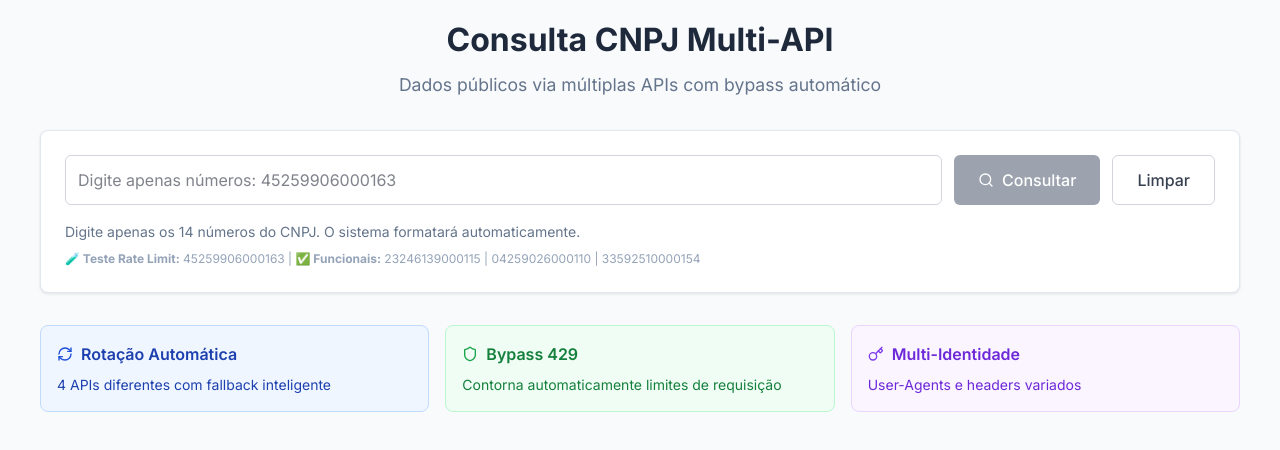
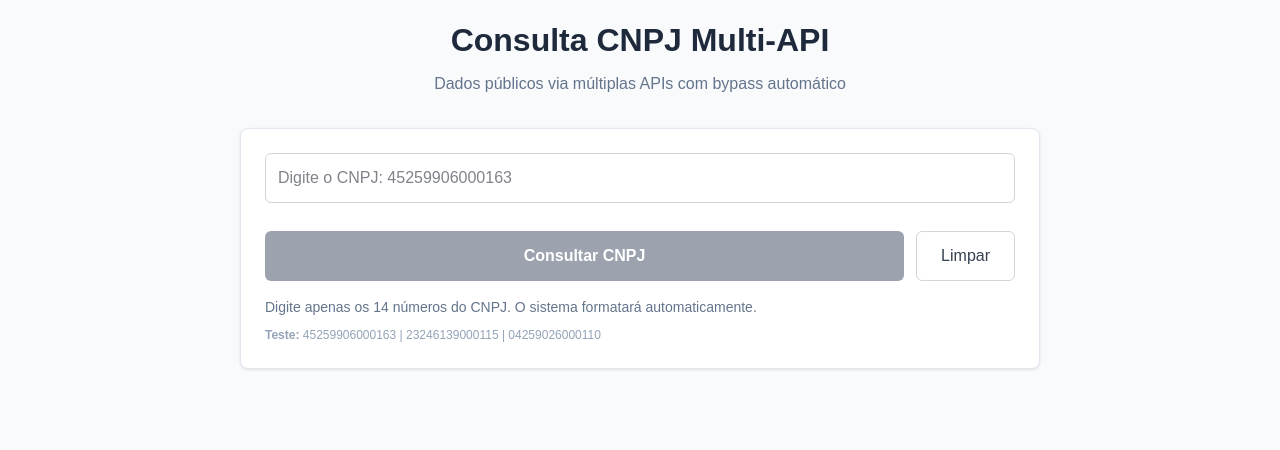
Before and after one commit to Liboreiroduh/cnpj, a Next.js app: page / in a window 1280 px wide. Shown: the top 450 px of the page. Built offline with nearby package versions, Linux system fonts and the light colour scheme.

Commit message:
fix: ultra-simplified frontend with pure HTML and basic styling

```diff
--- a/src/app/page.tsx
+++ b/src/app/page.tsx
@@ -1,7 +1,6 @@
 'use client';
 
 import { useState } from 'react';
-import { Search, Building2, CheckCircle, RefreshCw, Shield, Key, Globe, AlertCircle } from 'lucide-react';
 
 interface CNPJData {
   cnpj?: string;
@@ -9,31 +8,10 @@ interface CNPJData {
   nome_fantasia?: string;
   capital_social?: number;
   data_inicio_atividade?: string;
-  matriz_filial?: string;
-  natureza_juridica?: {
-    descricao?: string;
-  };
-  porte?: string;
-  logradouro?: string;
-  numero?: string;
-  complemento?: string;
-  bairro?: string;
-  municipio?: string;
-  uf?: string;
-  cep?: string;
-  telefones?: Array<{
-    ddd?: string;
-    numero?: string;
-  }>;
-  email?: string;
   situacao_cadastral?: {
     situacao?: string;
     data_situacao?: string;
     motivo?: string;
-  };
-  cnae_principal?: {
-    codigo?: string;
-    descricao?: string;
   };
   _api_info?: {
     fonte?: string;
@@ -75,19 +53,6 @@ export default function ConsultaCNPJ() {
     setCnpjInput(value);
   };
 
-  const handleInputBlur = (e: React.ChangeEvent<HTMLInputElement>) => {
-    const value = e.target.value;
-    const cleaned = value.replace(/\D/g, '');
-
-    if (cleaned.length === 14) {
-      setCnpjInput(formatCNPJ(cleaned));
-    } else if (cleaned.length > 0) {
-      setCnpjInput(cleaned);
-    } else {
-      setCnpjInput('');
-    }
-  };
-
   const clearInput = () => {
     setCnpjInput('');
     setError(null);
@@ -107,8 +72,12 @@ export default function ConsultaCNPJ() {
     setData(null);
 
     try {
+      console.log('Fazendo consulta para CNPJ:', cleanedCnpj);
       const response = await fetch(`/api/cnpj-multi?cnpj=${cleanedCnpj}`);
+      console.log('Status da resposta:', response.status);
+
       const result = await response.json();
+      console.log('Resposta da API:', result);
 
       if (!response.ok) {
         setError(result.error || 'Erro ao consultar CNPJ');
@@ -117,6 +86,7 @@ export default function ConsultaCNPJ() {
 
       setData(result);
     } catch (err) {
+      console.error('Erro na consulta:', err);
       setError('Erro de conexão. Tente novamente.');
     } finally {
       setLoading(false);
@@ -152,9 +122,9 @@ export default function ConsultaCNPJ() {
       minHeight: '100vh',
       backgroundColor: '#f8fafc',
       padding: '1rem',
-      fontFamily: 'Inter, system-ui, sans-serif'
+      fontFamily: 'Arial, sans-serif'
     }}>
-      <div style={{ maxWidth: '1200px', margin: '0 auto' }}>
+      <div style={{ maxWidth: '800px', margin: '0 auto' }}>
         {/* Cabeçalho */}
         <div style={{ textAlign: 'center', marginBottom: '2rem' }}>
           <h1 style={{
@@ -165,7 +135,7 @@ export default function ConsultaCNPJ() {
           }}>
             Consulta CNPJ Multi-API
           </h1>
-          <p style={{ color: '#64748b', fontSize: '1.1rem' }}>
+          <p style={{ color: '#64748b', fontSize: '1rem' }}>
             Dados públicos via múltiplas APIs com bypass automático
           </p>
         </div>
@@ -179,64 +149,48 @@ export default function ConsultaCNPJ() {
           border: '1px solid #e2e8f0',
           boxShadow: '0 1px 3px 0 rgba(0, 0, 0, 0.1)'
         }}>
-          <div style={{ display: 'flex', gap: '0.75rem', marginBottom: '1rem', flexWrap: 'wrap' }}>
+          <div style={{ marginBottom: '1rem' }}>
             <input
               type="text"
-              placeholder="Digite apenas números: 45259906000163"
+              placeholder="Digite o CNPJ: 45259906000163"
               value={cnpjInput}
               onChange={handleInputChange}
-              onBlur={handleInputBlur}
               onKeyPress={handleKeyPress}
               style={{
-                flex: 1,
-                minWidth: '200px',
+                width: '100%',
                 padding: '0.75rem',
                 border: '1px solid #d1d5db',
                 borderRadius: '6px',
-                fontSize: '1rem'
+                fontSize: '1rem',
+                marginBottom: '0.75rem'
               }}
               maxLength={18}
             />
+          </div>
+
+          <div style={{ display: 'flex', gap: '0.75rem', marginBottom: '1rem' }}>
             <button
               onClick={handleSearch}
               disabled={loading || cnpjInput.replace(/\D/g, '').length !== 14}
               style={{
-                minWidth: '120px',
-                padding: '0.75rem 1.5rem',
+                flex: 1,
+                padding: '0.75rem',
                 backgroundColor: (loading || cnpjInput.replace(/\D/g, '').length !== 14) ? '#9ca3af' : '#3b82f6',
                 color: 'white',
                 border: 'none',
                 borderRadius: '6px',
                 fontSize: '1rem',
-                fontWeight: '500',
-                cursor: (loading || cnpjInput.replace(/\D/g, '').length !== 14) ? 'not-allowed' : 'pointer',
-                display: 'flex',
-                alignItems: 'center',
-                justifyContent: 'center',
-                gap: '0.5rem'
+                fontWeight: 'bold',
+                cursor: (loading || cnpjInput.replace(/\D/g, '').length !== 14) ? 'not-allowed' : 'pointer'
               }}
             >
-              {loading ? (
-                <div style={{
-                  width: '16px',
-                  height: '16px',
-                  border: '2px solid white',
-                  borderTop: '2px solid transparent',
-                  borderRadius: '50%',
-                  animation: 'spin 1s linear infinite'
-                }}></div>
-              ) : (
-                <>
-                  <Search style={{ width: '16px', height: '16px' }} />
-                  Consultar
-                </>
-              )}
+              {loading ? 'Consultando...' : 'Consultar CNPJ'}
             </button>
+
             <button
               onClick={clearInput}
               disabled={loading}
               style={{
-                minWidth: '80px',
                 padding: '0.75rem 1.5rem',
                 backgroundColor: loading ? '#f3f4f6' : 'white',
                 color: loading ? '#9ca3af' : '#374151',
@@ -250,64 +204,12 @@ export default function ConsultaCNPJ() {
               Limpar
             </button>
           </div>
-          <div style={{ fontSize: '0.875rem', color: '#64748b', marginBottom: '0.5rem' }}>
+
+          <div style={{ fontSize: '0.875rem', color: '#64748b' }}>
             Digite apenas os 14 números do CNPJ. O sistema formatará automaticamente.
           </div>
-          <div style={{ fontSize: '0.75rem', color: '#94a3b8' }}>
-            <strong>🧪 Teste Rate Limit:</strong> 45259906000163 | <strong>✅ Funcionais:</strong> 23246139000115 | 04259026000110 | 33592510000154
-          </div>
-        </div>
-
-        {/* Cards de Informação */}
-        <div style={{
-          display: 'grid',
-          gridTemplateColumns: 'repeat(auto-fit, minmax(300px, 1fr))',
-          gap: '1rem',
-          marginBottom: '2rem'
-        }}>
-          <div style={{
-            backgroundColor: '#eff6ff',
-            border: '1px solid #bfdbfe',
-            borderRadius: '8px',
-            padding: '1rem'
-          }}>
-            <div style={{ display: 'flex', alignItems: 'center', gap: '0.5rem', marginBottom: '0.5rem' }}>
-              <RefreshCw style={{ width: '16px', height: '16px', color: '#1d4ed8' }} />
-              <h3 style={{ fontWeight: '600', color: '#1e40af', margin: 0 }}>Rotação Automática</h3>
-            </div>
-            <p style={{ fontSize: '0.875rem', color: '#1e40af', margin: 0 }}>
-              4 APIs diferentes com fallback inteligente
-            </p>
-          </div>
-
-          <div style={{
-            backgroundColor: '#f0fdf4',
-            border: '1px solid #bbf7d0',
-            borderRadius: '8px',
-            padding: '1rem'
-          }}>
-            <div style={{ display: 'flex', alignItems: 'center', gap: '0.5rem', marginBottom: '0.5rem' }}>
-              <Shield style={{ width: '16px', height: '16px', color: '#16a34a' }} />
-              <h3 style={{ fontWeight: '600', color: '#15803d', margin: 0 }}>Bypass 429</h3>
-            </div>
-            <p style={{ fontSize: '0.875rem', color: '#15803d', margin: 0 }}>
-              Contorna automaticamente limites de requisição
-            </p>
-          </div>
-
-          <div style={{
-            backgroundColor: '#faf5ff',
-            border: '1px solid #e9d5ff',
-            borderRadius: '8px',
-            padding: '1rem'
-          }}>
-            <div style={{ display: 'flex', alignItems: 'center', gap: '0.5rem', marginBottom: '0.5rem' }}>
-              <Key style={{ width: '16px', height: '16px', color: '#7c3aed' }} />
-              <h3 style={{ fontWeight: '600', color: '#6d28d9', margin: 0 }}>Multi-Identidade</h3>
-            </div>
-            <p style={{ fontSize: '0.875rem', color: '#6d28d9', margin: 0 }}>
-              User-Agents e headers variados
-            </p>
+          <div style={{ fontSize: '0.75rem', color: '#94a3b8', marginTop: '0.5rem' }}>
+            <strong>Teste:</strong> 45259906000163 | 23246139000115 | 04259026000110
           </div>
         </div>
 
@@ -319,188 +221,100 @@ export default function ConsultaCNPJ() {
             border: '1px solid #fecaca',
             borderRadius: '8px',
             padding: '1rem',
-            display: 'flex',
-            alignItems: 'flex-start',
-            gap: '0.75rem'
+            color: '#991b1b'
           }}>
-            <AlertCircle style={{ width: '16px', height: '16px', color: '#dc2626', flexShrink: 0, marginTop: '0.125rem' }} />
-            <div>
-              <div style={{ color: '#991b1b', fontWeight: '500' }}>
-                {error}
-              </div>
-              {error.includes('Limite de consultas') && (
-                <div style={{ marginTop: '0.5rem', fontSize: '0.875rem', color: '#991b1b' }}>
-                  💡 <strong>Dica:</strong> O sistema tentará múltiplas APIs automaticamente.
-                  Se todas falharem, aguarde alguns minutos.
-                </div>
-              )}
-            </div>
-          </div>
-        )}
-
-        {/* Info da API usada */}
-        {data && data._api_info && (
-          <div style={{
-            marginBottom: '2rem',
-            backgroundColor: '#f0f9ff',
-            border: '1px solid #bae6fd',
-            borderRadius: '8px',
-            padding: '1rem',
-            display: 'flex',
-            alignItems: 'center',
-            gap: '0.75rem'
-          }}>
-            <Globe style={{ width: '16px', height: '16px', color: '#0284c7', flexShrink: 0 }} />
-            <div style={{ flex: 1, display: 'flex', alignItems: 'center', justifyContent: 'space-between' }}>
-              <div>
-                <div style={{ color: '#0c4a6e', fontWeight: '500' }}>
-                  <strong>Fonte:</strong> {data._api_info.fonte}
-                </div>
-                <div style={{ fontSize: '0.75rem', color: '#64748b', marginTop: '0.25rem' }}>
-                  Consultado em: {new Date(data._api_info.timestamp).toLocaleString('pt-BR')}
-                </div>
-              </div>
-              <div style={{
-                fontSize: '0.75rem',
-                backgroundColor: '#e0f2fe',
-                color: '#0c4a6e',
-                padding: '0.25rem 0.75rem',
-                borderRadius: '9999px',
-                fontWeight: '500'
-              }}>
-                🚀 Multi-API Ativa
-              </div>
-            </div>
+            <strong>Erro:</strong> {error}
           </div>
         )}
 
         {/* Resultados */}
         {data && (
-          <div style={{ space: '1.5rem' }}>
-            {/* DADOS GERAIS */}
-            {(data.razao_social || data.nome_fantasia || data.cnpj) && (
           <div style={{
-                marginBottom: '1.5rem',
-                border: '1px solid #e2e8f0',
+            backgroundColor: 'white',
             borderRadius: '8px',
-                backgroundColor: 'white',
-                overflow: 'hidden'
+            padding: '1.5rem',
+            marginBottom: '2rem',
+            border: '1px solid #e2e8f0'
           }}>
-                <div style={{
-                  backgroundColor: '#f8fafc',
-                  padding: '1rem 1.5rem',
-                  borderBottom: '1px solid #e2e8f0',
-                  display: 'flex',
-                  alignItems: 'center',
-                  gap: '0.5rem'
+            <h2 style={{
+              fontSize: '1.25rem',
+              fontWeight: 'bold',
+              color: '#1e293b',
+              marginBottom: '1rem',
+              paddingBottom: '0.5rem',
+              borderBottom: '1px solid #e2e8f0'
             }}>
-                  <Building2 style={{ width: '20px', height: '20px', color: '#374151' }} />
-                  <h2 style={{ margin: 0, fontSize: '1.125rem', fontWeight: '600', color: '#111827' }}>
-                    Dados Gerais
+              📋 Dados da Empresa
             </h2>
-                </div>
-                <div style={{ padding: '1.5rem' }}>
+
             {data.razao_social && (
               <div style={{ marginBottom: '1rem' }}>
-                      <span style={{ fontWeight: '600', color: '#374151', display: 'block', marginBottom: '0.25rem' }}>
-                        Razão Social:
-                      </span>
-                      <p style={{ color: '#111827', margin: 0 }}>{data.razao_social}</p>
+                <strong>Razão Social:</strong><br />
+                <span style={{ color: '#374151' }}>{data.razao_social}</span>
               </div>
             )}
+
             {data.nome_fantasia && (
               <div style={{ marginBottom: '1rem' }}>
-                      <span style={{ fontWeight: '600', color: '#374151', display: 'block', marginBottom: '0.25rem' }}>
-                        Nome Fantasia:
-                      </span>
-                      <p style={{ color: '#111827', margin: 0 }}>{data.nome_fantasia}</p>
+                <strong>Nome Fantasia:</strong><br />
+                <span style={{ color: '#374151' }}>{data.nome_fantasia}</span>
               </div>
             )}
+
             {data.cnpj && (
               <div style={{ marginBottom: '1rem' }}>
-                      <span style={{ fontWeight: '600', color: '#374151', display: 'block', marginBottom: '0.25rem' }}>
-                        CNPJ:
-                      </span>
-                      <p style={{ color: '#111827', margin: 0 }}>{formatCNPJ(data.cnpj)}</p>
+                <strong>CNPJ:</strong><br />
+                <span style={{ color: '#374151' }}>{formatCNPJ(data.cnpj)}</span>
               </div>
             )}
+
             {data.data_inicio_atividade && (
               <div style={{ marginBottom: '1rem' }}>
-                      <span style={{ fontWeight: '600', color: '#374151', display: 'block', marginBottom: '0.25rem' }}>
-                        Data de Abertura:
-                      </span>
-                      <p style={{ color: '#111827', margin: 0 }}>{formatDate(data.data_inicio_atividade)}</p>
+                <strong>Data de Abertura:</strong><br />
+                <span style={{ color: '#374151' }}>{formatDate(data.data_inicio_atividade)}</span>
               </div>
             )}
+
             {data.capital_social !== undefined && (
               <div style={{ marginBottom: '1rem' }}>
-                      <span style={{ fontWeight: '600', color: '#374151', display: 'block', marginBottom: '0.25rem' }}>
-                        Capital Social:
+                <strong>Capital Social:</strong><br />
+                <span style={{ color: '#374151' }}>{formatCurrency(data.capital_social)}</span>
+              </div>
+            )}
+
+            {data.situacao_cadastral && data.situacao_cadastral.situacao && (
+              <div style={{ marginBottom: '1rem' }}>
+                <strong>Situação Cadastral:</strong><br />
+                <span style={{
+                  backgroundColor: data.situacao_cadastral.situacao.includes('ATIVA') ? '#dcfce7' : '#fef2f2',
+                  color: data.situacao_cadastral.situacao.includes('ATIVA') ? '#166534' : '#991b1b',
+                  padding: '0.25rem 0.75rem',
+                  borderRadius: '4px',
+                  fontSize: '0.875rem',
+                  fontWeight: '500'
+                }}>
+                  {data.situacao_cadastral.situacao}
                 </span>
-                      <p style={{ color: '#111827', margin: 0 }}>{formatCurrency(data.capital_social)}</p>
+              </div>
+            )}
+
+            {data._api_info && (
+              <div style={{
+                marginTop: '1.5rem',
+                padding: '0.75rem',
+                backgroundColor: '#f0f9ff',
+                border: '1px solid #bae6fd',
+                borderRadius: '6px',
+                fontSize: '0.875rem',
+                color: '#0c4a6e'
+              }}>
+                <strong>Fonte:</strong> {data._api_info.fonte}<br />
+                <strong>Consultado em:</strong> {new Date(data._api_info.timestamp).toLocaleString('pt-BR')}
+              </div>
+            )}
           </div>
         )}
       </div>
     </div>
-            )}
-
-            {/* SITUAÇÃO CADASTRAL */}
-            {data.situacao_cadastral && data.situacao_cadastral.situacao && (
-              <div style={{
-                marginBottom: '1.5rem',
-                border: '1px solid #e2e8f0',
-                borderRadius: '8px',
-                backgroundColor: 'white',
-                overflow: 'hidden'
-              }}>
-                <div style={{
-                  backgroundColor: '#f8fafc',
-                  padding: '1rem 1.5rem',
-                  borderBottom: '1px solid #e2e8f0',
-                  display: 'flex',
-                  alignItems: 'center',
-                  gap: '0.5rem'
-                }}>
-                  <CheckCircle style={{ width: '20px', height: '20px', color: '#374151' }} />
-                  <h2 style={{ margin: 0, fontSize: '1.125rem', fontWeight: '600', color: '#111827' }}>
-                    Situação Cadastral
-                  </h2>
-                </div>
-                <div style={{ padding: '1.5rem' }}>
-                  <div style={{ marginBottom: '1rem', display: 'flex', alignItems: 'center', gap: '0.5rem' }}>
-                    <span style={{ fontWeight: '600', color: '#374151' }}>Situação:</span>
-                    <div style={{
-                      backgroundColor: data.situacao_cadastral.situacao.includes('ATIVA') ? '#dcfce7' : '#fef2f2',
-                      color: data.situacao_cadastral.situacao.includes('ATIVA') ? '#166534' : '#991b1b',
-                      padding: '0.25rem 0.75rem',
-                      borderRadius: '9999px',
-                      fontSize: '0.875rem',
-                      fontWeight: '500'
-                    }}>
-                      {data.situacao_cadastral.situacao}
-                    </div>
-                  </div>
-                  {data.situacao_cadastral.data_situacao && (
-                    <div style={{ marginBottom: '1rem' }}>
-                      <span style={{ fontWeight: '600', color: '#374151', display: 'block', marginBottom: '0.25rem' }}>
-                        Data da Situação:
-                      </span>
-                      <p style={{ color: '#111827', margin: 0 }}>{formatDate(data.situacao_cadastral.data_situacao)}</p>
-                    </div>
-                  )}
-                </div>
-              </div>
-            )}
-          </div>
-        )}
-
-        <style jsx>{`
-          @keyframes spin {
-            0% { transform: rotate(0deg); }
-            100% { transform: rotate(360deg); }
-          }
-        `}</style>
-      </div>
-    </div>
   );
 }
```
Lines whose indentation alone changed are shown as unchanged.
